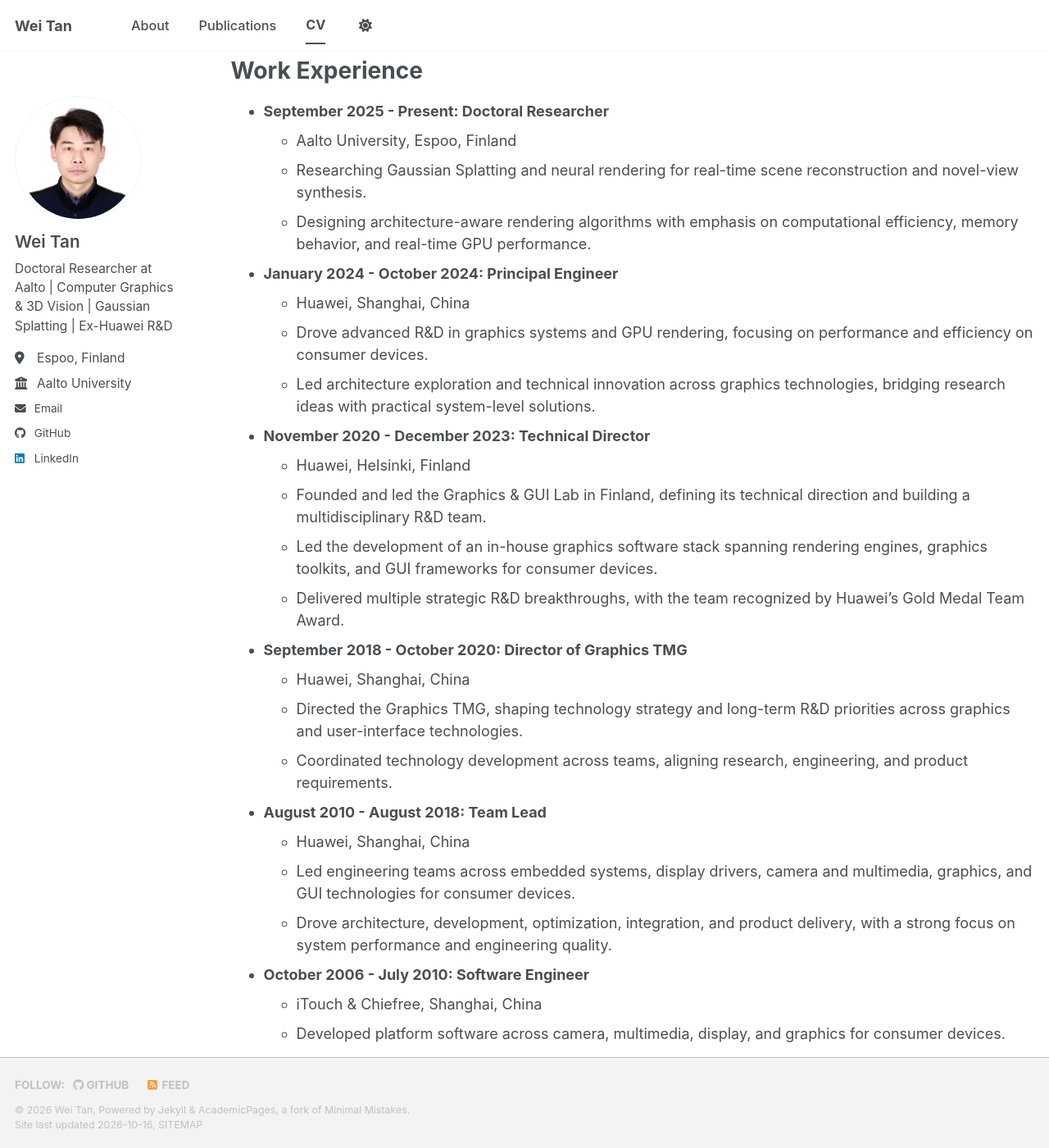
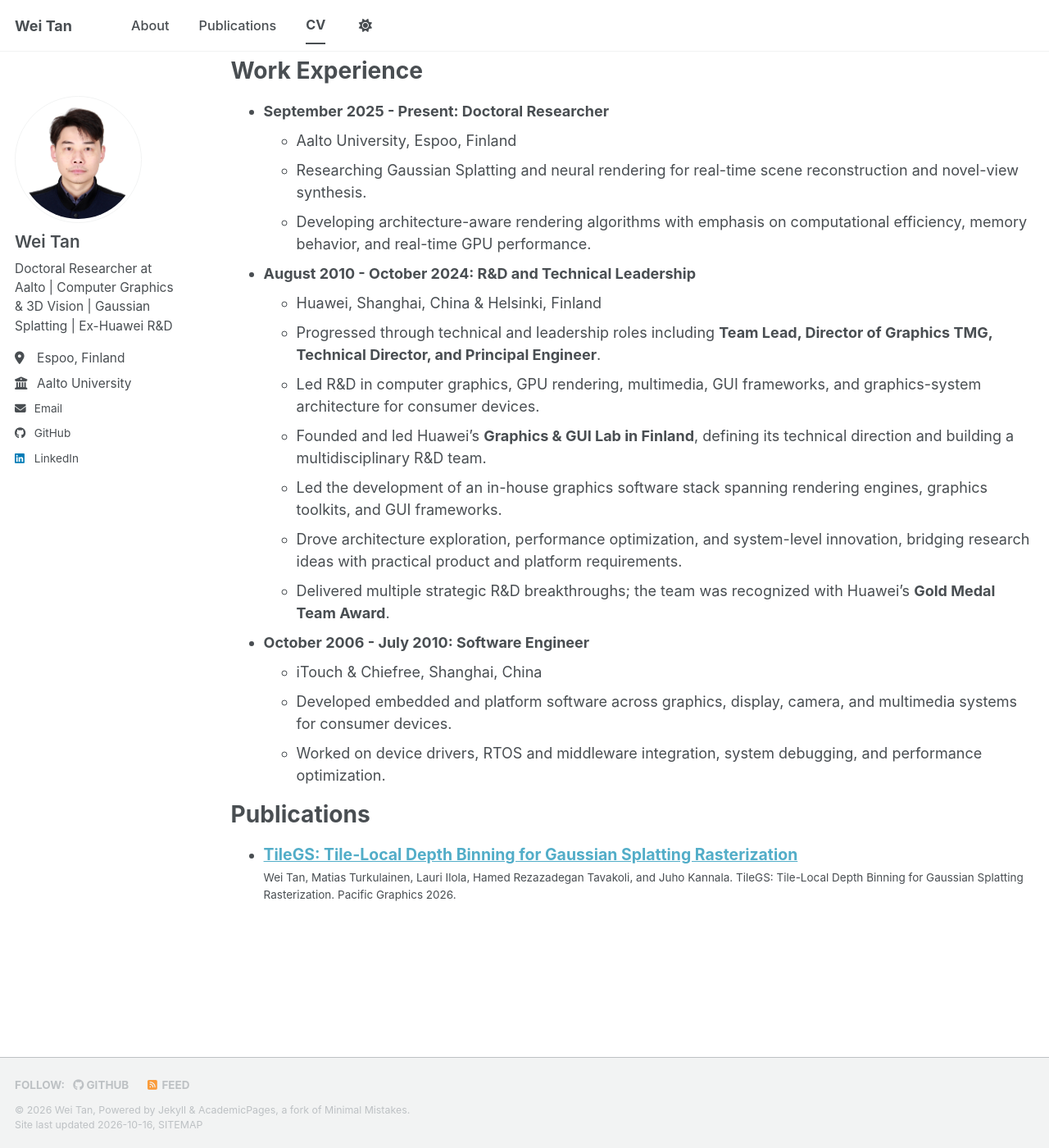
Before and after one commit to alex-tan-60149/alex-tan-60149.github.io, a Jekyll site: the page built from _pages/cv.md, in a window 1280 px wide and 1400 px high, scrolled down 223 px. Shown: the whole window at 82% size. Built offline with Jekyll 4.4.1, drawn with Linux system fonts in a browser that asks for light colours; a style sheet for code colours, icons or effects is not loaded.

Commit message:
Revise CV with updated roles and descriptions
Updated CV to reflect changes in roles and responsibilities, including rephrasing and consolidating positions at Huawei.

```diff
--- a/_pages/cv.md
+++ b/_pages/cv.md
@@ -19,34 +19,21 @@ Work Experience
 * **September 2025 - Present: Doctoral Researcher**
   * Aalto University, Espoo, Finland
   * Researching Gaussian Splatting and neural rendering for real-time scene reconstruction and novel-view synthesis.
-  * Designing architecture-aware rendering algorithms with emphasis on computational efficiency, memory behavior, and real-time GPU performance.
+  * Developing architecture-aware rendering algorithms with emphasis on computational efficiency, memory behavior, and real-time GPU performance.
 
-* **January 2024 - October 2024: Principal Engineer**
-  * Huawei, Shanghai, China
-  * Drove advanced R&D in graphics systems and GPU rendering, focusing on performance and efficiency on consumer devices.
-  * Led architecture exploration and technical innovation across graphics technologies, bridging research ideas with practical system-level solutions.
-
-* **November 2020 - December 2023: Technical Director**
-  * Huawei, Helsinki, Finland
-  * Founded and led the Graphics & GUI Lab in Finland, defining its technical direction and building a multidisciplinary R&D team.
-  * Led the development of an in-house graphics software stack spanning rendering engines, graphics toolkits, and GUI frameworks for consumer devices.
-  * Delivered multiple strategic R&D breakthroughs, with the team recognized by Huawei's Gold Medal Team Award.
-
-* **September 2018 - October 2020: Director of Graphics TMG**
-  * Huawei, Shanghai, China
-  * Directed the Graphics TMG, shaping technology strategy and long-term R&D priorities across graphics and user-interface technologies.
-  * Coordinated technology development across teams, aligning research, engineering, and product requirements.
-
-* **August 2010 - August 2018: Team Lead**
-  * Huawei, Shanghai, China
-  * Led engineering teams across embedded systems, display drivers, camera and multimedia, graphics, and GUI technologies for consumer devices.
-  * Drove architecture, development, optimization, integration, and product delivery, with a strong focus on system performance and engineering quality.
+* **August 2010 - October 2024: R&D and Technical Leadership**
+  * Huawei, Shanghai, China & Helsinki, Finland
+  * Progressed through technical and leadership roles including **Team Lead, Director of Graphics TMG, Technical Director, and Principal Engineer**.
+  * Led R&D in computer graphics, GPU rendering, multimedia, GUI frameworks, and graphics-system architecture for consumer devices.
+  * Founded and led Huawei's **Graphics & GUI Lab in Finland**, defining its technical direction and building a multidisciplinary R&D team.
+  * Led the development of an in-house graphics software stack spanning rendering engines, graphics toolkits, and GUI frameworks.
+  * Drove architecture exploration, performance optimization, and system-level innovation, bridging research ideas with practical product and platform requirements.
+  * Delivered multiple strategic R&D breakthroughs; the team was recognized with Huawei's **Gold Medal Team Award**.
 
 * **October 2006 - July 2010: Software Engineer**
   * iTouch & Chiefree, Shanghai, China
-  * Developed platform software across camera, multimedia, display, and graphics for consumer devices.
-  * Optimized system performance and integration across RTOS, middleware, and SoC components.
-  * Worked on low-level system integration, debugging, and performance optimization.
+  * Developed embedded and platform software across graphics, display, camera, and multimedia systems for consumer devices.
+  * Worked on device drivers, RTOS and middleware integration, system debugging, and performance optimization.
 
 Publications
 ======
```
